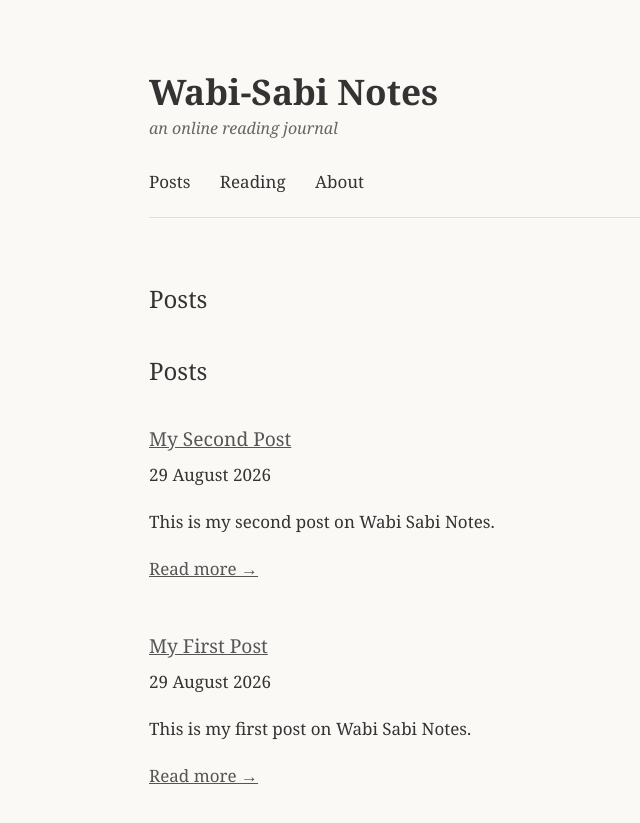
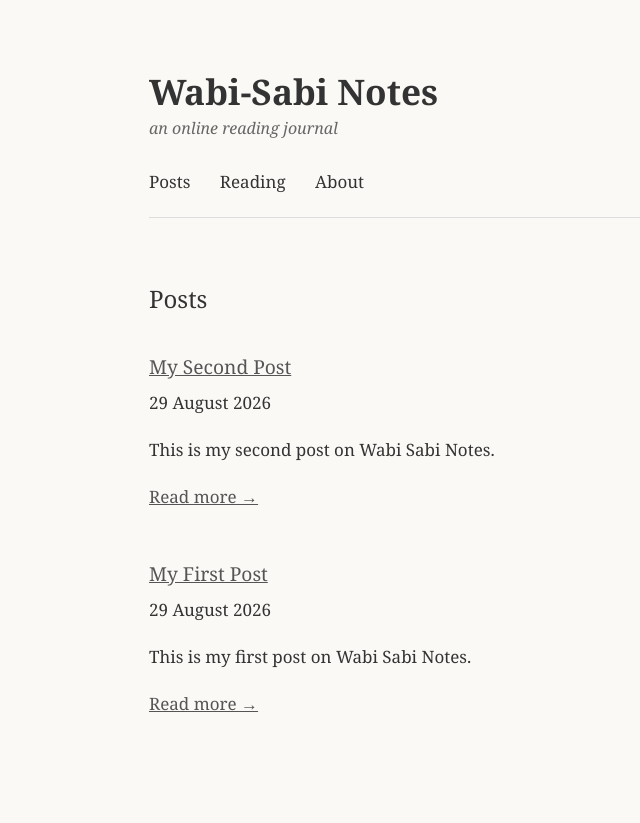
Before and after one commit to bakeramy/wabisabinotes, a Jekyll site: the page built from posts.html, in a window 1280 px wide. Shown: the top 823 px of the page, without its empty margins (111-751 px from the left). Built offline with Jekyll 4.4.1, drawn with Linux system fonts in a browser that asks for light colours.

Commit message:
Update posts.html

```diff
--- a/posts.html
+++ b/posts.html
@@ -26,10 +26,6 @@
 <main>
   <h2>Posts</h2>
   <div id="all-posts"></div>
-</main>
-
-<main>
-  <h2>Posts</h2>
 
   {% for post in site.posts %}
     <article>
```
